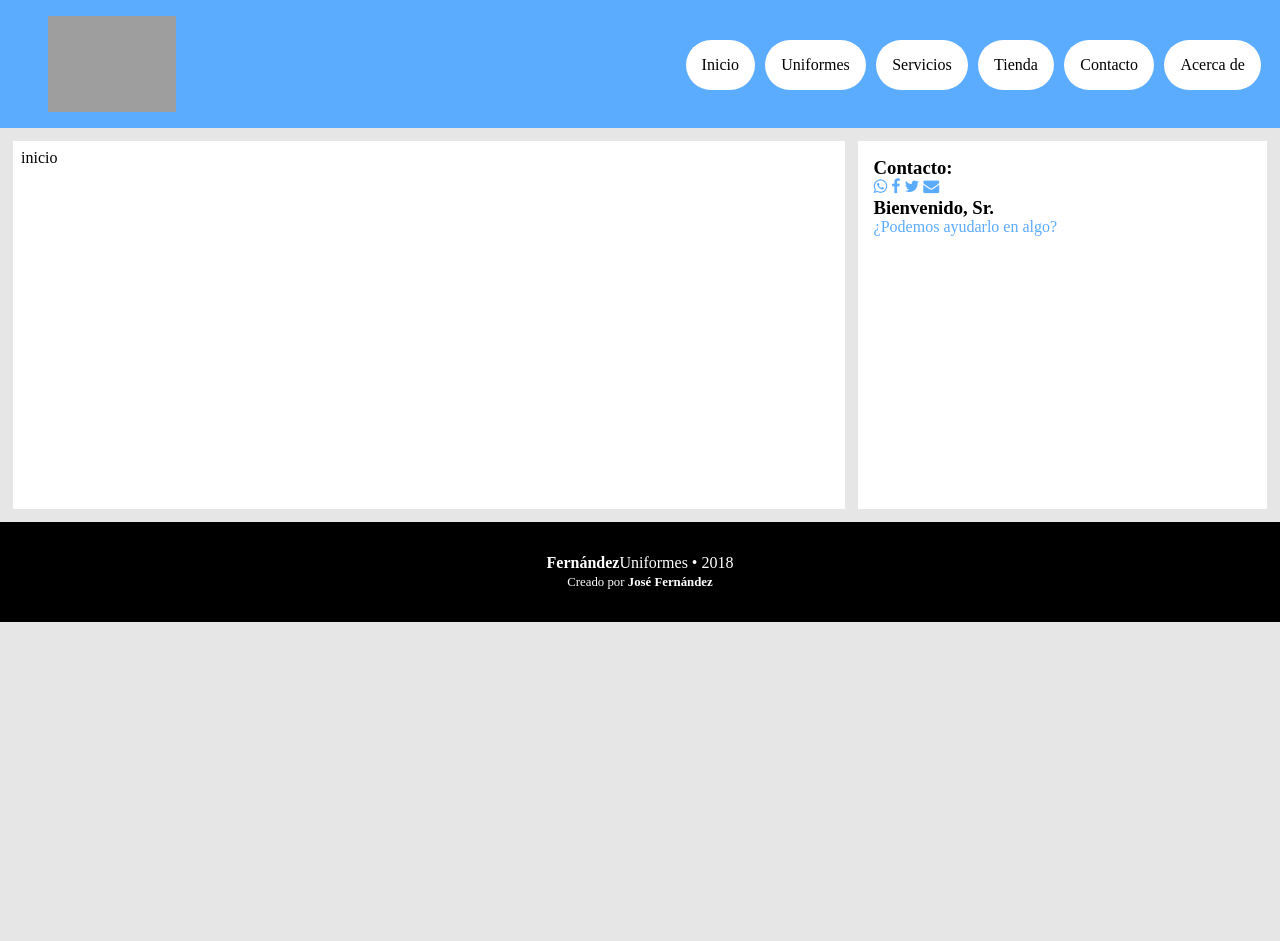
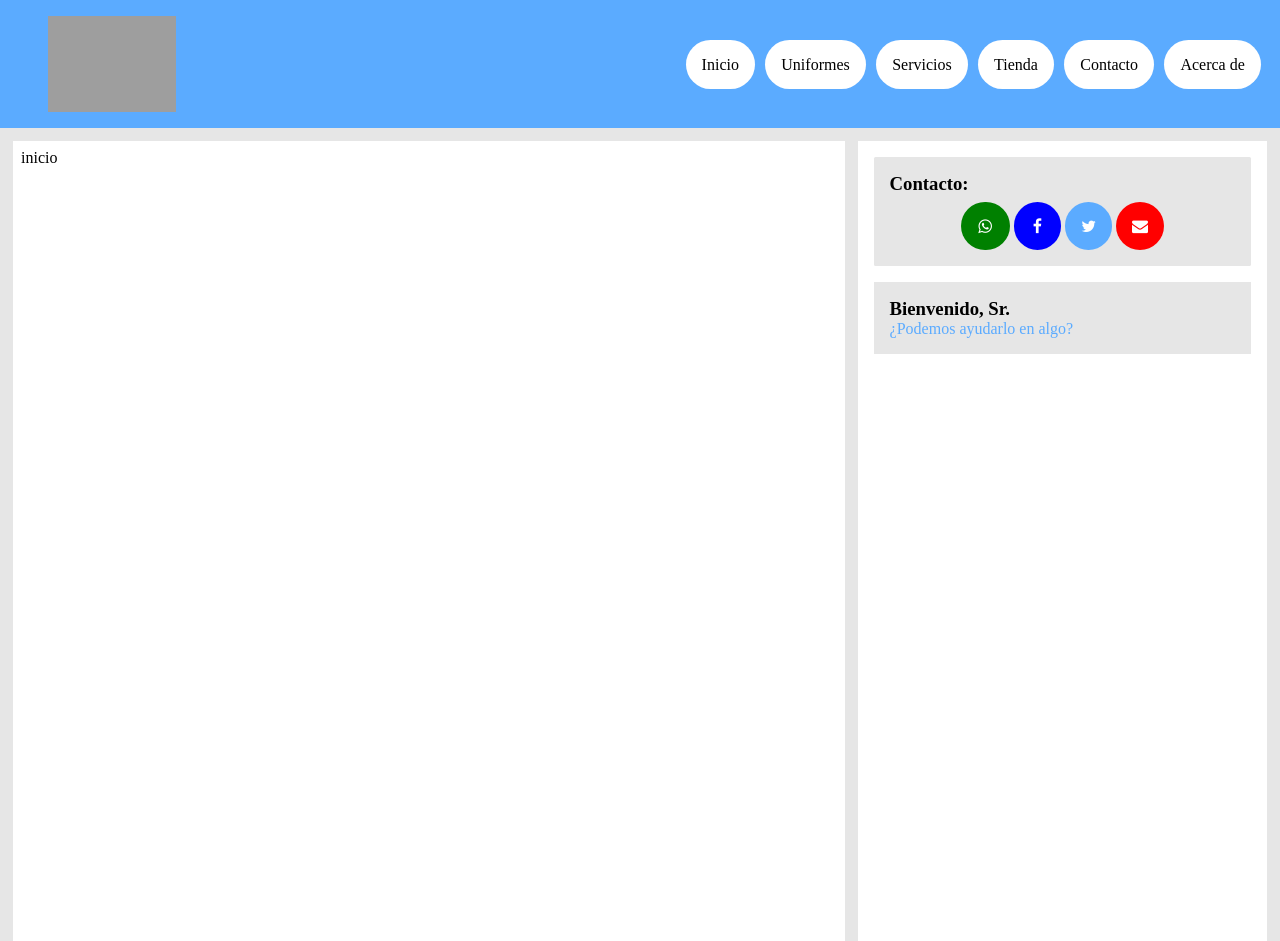
Before and after one commit to FernandezUniformes/fernandezuniformes.github.io, a plain HTML site: page index.html in a window 1280 px wide. Shown: the top 941 px of the page. Before the commit the page ends 800 px from the top, so only its background shows below. Drawn offline with nearby package versions, Linux system fonts and the light colour scheme; grey boxes are pictures that could not be loaded.

Commit message:
Add files via upload

```diff
--- a/css/estilos.css
+++ b/css/estilos.css
@@ -1,3 +1,4 @@
+@charset "UTF-8";
 /* Estilos para FernandezUniformes */
 /* Etiquetas varias */
 * {
@@ -50,16 +51,22 @@ header nav ul {
 }
 
 header nav ul li {
-	color:#000000;
-	background:#FFF;
 	display:inline-block;
-	margin:2.5em .2em;
-	padding:1em;
-	border-radius:5em;
+	margin:3.5em .2em;
 }
 
 header nav ul li a {
-	color:black;
+	border-radius:5em;
+	color:#000000;
+	background:#FFFFFF;
+	padding:1em;
+	text-decoration:none;
+}
+
+header nav ul li a:hover {
+	background:#000000;
+	color:#FFFFFF;
+	transition:ease .5s all;
 }
 
 /* Main */
@@ -68,8 +75,9 @@ header nav ul li a {
 	background:#FFFFFF;
 	float:left;
 	width:65%;
-	height:23em;
+	height:50em;
 	margin:1% .5% 1% 1%;
+	box-sizing:border-box;
 }
 
 /* Sidebar */
@@ -78,36 +86,67 @@ aside {
 	width:32%;
 	background:#FFFFFF;
 	box-sizing:border-box;
-	height:23em;
+	height:50em;
 	float:right;
 	padding:1em;
 }
 
-aside .sidebarelement1, .sidebarelement2 {
+/* Sidebar Icons */
+aside .faicons {
 	background:#e6e6e6;
+	box-sizing:border-box;
+	padding:1em;
+	border-radius:.1em;
+	width:100%;
+}
+
+aside .faicons .faicons-icons {
+	text-align:center;
+	margin-top:.5em;
+}
+
+aside .faicons .faicons-icons .fa.fa-whatsapp {
+	box-sizing:border-box;
+	color:#FFFFFF;
+	background:green;
+	padding:1em 1.1em;
+	border-radius:222em;
+	text-decoration:none;
+}
+
+aside .faicons .faicons-icons .fa.fa-facebook {
+	box-sizing:border-box;
+	color:#FFFFFF;
+	background:blue;
+	padding:1em 1.2em;
+	border-radius:222em;
+	text-decoration:none;
+}
+
+aside .faicons .faicons-icons .fa.fa-twitter {
+	box-sizing:border-box;
+	color:#FFFFFF;
+	background:#5BABFF;
+	padding:1em 1em;
+	border-radius:222em;
+	text-decoration:none;
+}
+
+aside .faicons .faicons-icons .fa.fa-envelope {
+	box-sizing:border-box;
+	color:#FFFFFF;
+	background:red;
+	padding:1em 1em;
+	border-radius:222em;
+	text-decoration:none;
+}
+
+aside .clientnew {
 	width:100%;
 	box-sizing:border-box;
-	padding:5%;
-	border-radius:1em;
-	margin-bottom:1em;
-	float:left;
-}
-
-aside .sidebarelement1 img {
-	margin-right:5%;
-	width:30%;
-	height:auto;
-	float:left;
-}
-
-aside .sidebarelement1 p  {
-	width:60%;
-	float:left;
-}
-
-aside .sidebarelement2 p {
-	width:100%;
-	float:left;
+	margin-top:1em;
+	padding:1em;
+	background:#e6e6e6;
 }
 
 /* Footer */
@@ -128,14 +167,16 @@ footer {
 	}
 
 	header img {
-		height:2em;
-		padding:1em;
+		height:4em;
+		padding:0;
 		margin:0;
 	}
 
 	header nav {
 		display:none;
 	}
+
+
 
 	.main {
 		width:100%;
```
